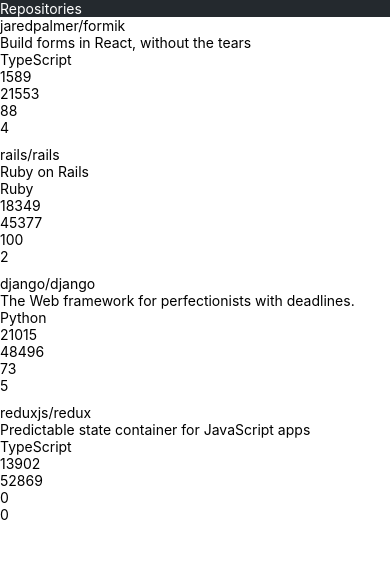
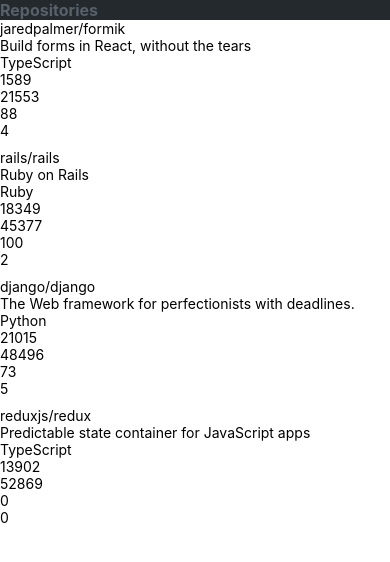
Before and after one commit to klaryon/rate-repository-app, a React Native app: screen / in a window 390 px wide. Shown: the top 562 px of the page. Built offline with nearby package versions, Linux system fonts and the light colour scheme.

Commit message:
theme added in Text - AppBarTab

```diff
--- a/src/components/AppBarTab.jsx
+++ b/src/components/AppBarTab.jsx
@@ -1,15 +1,12 @@
-import { Text, Pressable, StyleSheet } from 'react-native';
-
-const styles = StyleSheet.create({
-  title: {
-    color: '#fff',
-  },
-});
+import { Pressable } from 'react-native';
+import Text from './Text';
 
 const AppBarTab = () => {
   return (
     <Pressable>
-      <Text style={styles.title}>Repositories</Text>
+      <Text color="textSecondary" fontSize="subheading" fontWeight="bold">
+        Repositories
+      </Text>
     </Pressable>
   );
 };
```
